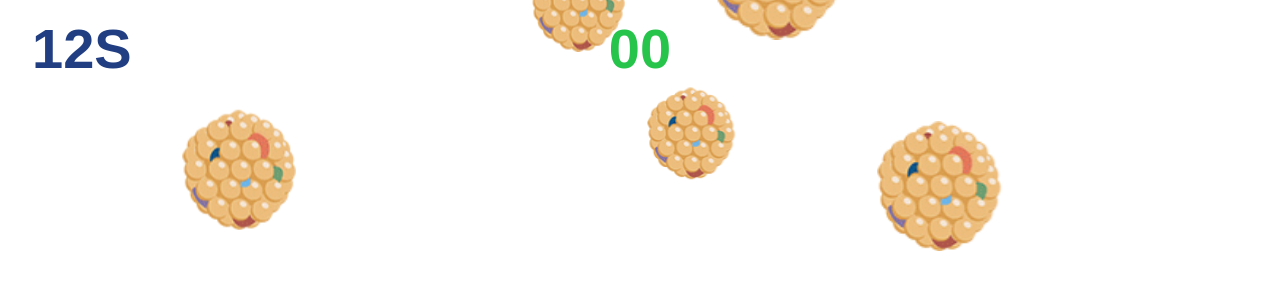
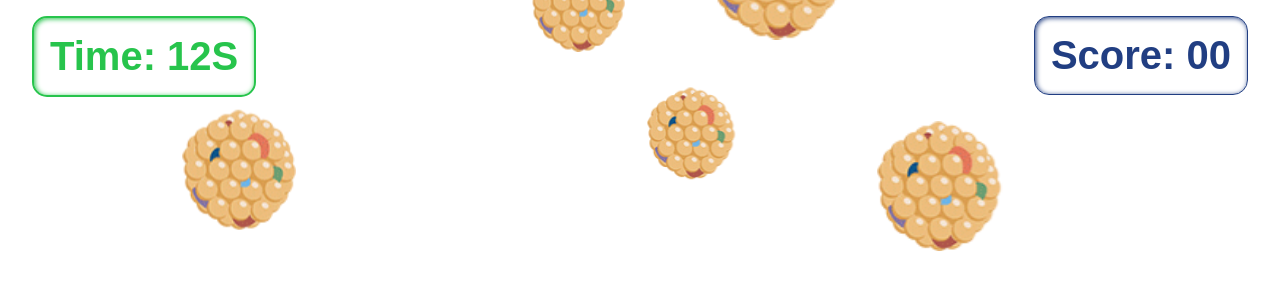
Before and after one commit to mkhamis266/game_servier_ldl_8-2023, a plain HTML site: page index.html in a window 1280 px wide. Both pictures are taken after a click on the element 428 px from the left and 656 px from the top of the page. Drawn offline with nearby package versions, Linux system fonts and the light colour scheme.

Commit message:
style changes

```diff
--- a/index.html
+++ b/index.html
@@ -3,7 +3,7 @@
   <head>
     <meta charset="UTF-8" />
     <meta name="viewport" content="width=device-width, initial-scale=1.0" />
-    <link rel="shortcut icon" href="imgs/fav.png" type="image/x-icon">
+    <link rel="shortcut icon" href="imgs/fav.png" type="image/x-icon" />
     <title>Servier - LDL Game</title>
     <link rel="stylesheet" href="./style.css" />
   </head>
@@ -13,10 +13,10 @@
       <div class="start"></div>
     </div>
     <div class="game">
-      <div class="counter" id="counter">00s</div>
-      <div class="score"><span class="points">00</span></div>
-      <div class="gloves">
-        <img src="imgs/glove.png" alt="" />
+      <div class="counter">Time: <span id="counter">00</span></div>
+      <div class="score">Score: <span class="points">00</span></div>
+      <div id="gloves" class="gloves">
+        <img id="glovesImage" src="imgs/glove.png" alt="" />
       </div>
     </div>
     <div class="result">
--- a/style.css
+++ b/style.css
@@ -1,17 +1,3 @@
-/* @font-face {
-  font-family: "ITC Avant Garde Gothic Pro";
-  src: local("ITC Avant Garde Gothic Pro"), url("fonts/OTF-v.2.000/ITC\ Avant\ Garde\ Gothic\ Pro-Bold.otf");
-  src: local("ITC Avant Garde Gothic Pro"), url("fonts/OTF-v.2.000/ITC\ Avant\ Garde\ Gothic\ Pro-Bold\ Oblique.otf");
-  src: local("ITC Avant Garde Gothic Pro"), url("fonts/OTF-v.2.000/ITC\ Avant\ Garde\ Gothic\ Pro-Book.otf");
-  src: local("ITC Avant Garde Gothic Pro"), url("fonts/OTF-v.2.000/ITC\ Avant\ Garde\ Gothic\ Pro-Book\ Oblique.otf");
-  src: local("ITC Avant Garde Gothic Pro"), url("fonts/OTF-v.2.000/ITC\ Avant\ Garde\ Gothic\ Pro-Demi.otf");
-  src: local("ITC Avant Garde Gothic Pro"), url("fonts/OTF-v.2.000/ITC\ Avant\ Garde\ Gothic\ Pro-Demi\ Oblique.otf");
-  src: local("ITC Avant Garde Gothic Pro"), url("fonts/OTF-v.2.000/ITC\ Avant\ Garde\ Gothic\ Pro-Medium.otf");
-  src: local("ITC Avant Garde Gothic Pro"), url("fonts/OTF-v.2.000/ITC\ Avant\ Garde\ Gothic\ Pro-Medium\ Oblique.otf");
-  src: local("ITC Avant Garde Gothic Pro"), url("fonts/OTF-v.2.000/ITC\ Avant\ Garde\ Gothic\ Pro-XLight\ Oblique.otf");
-  src: local("ITC Avant Garde Gothic Pro"), url("fonts/OTF-v.2.000/ITC\ Avant\ Garde\ Gothic\ Pro-XLt.otf");
-} */
-
 * {
   padding: 0;
   margin: 0;
@@ -19,7 +5,7 @@
   -webkit-user-select: none;
 }
 body {
-  /* font-family: "ITC Avant Garde Gothic Pro"; */
+  font-family: 'Trebuchet MS', sans-serif;
 }
 
 .home,
@@ -58,19 +44,23 @@ body {
 
 .score {
   position: absolute;
-  font-size: 3.5rem;
+  font-size: 2.5rem;
   z-index: 200;
   font-family: arial;
   color: #213e82;
   user-select: none;
-  padding-top: 1rem;
-  width: 100%;
+  margin: 1rem;
+  margin-right: 1rem;
+  padding: 1rem;
+  /* width: 100%; */
   top: 0;
-  text-align: center;
+  right: 1rem;
+  text-align: right;
   font-weight: bold;
-}
-.score .points {
-  color: #27c44c;
+  background-color: #fff;
+  border: 1px solid #213e82;
+  box-shadow: 1px 1px 5px #213e82  inset;
+  border-radius: 15px;
 }
 
 .box {
@@ -88,17 +78,22 @@ body {
 }
 
 .counter {
-  width: 100%;
+  /* width: 100%; */
   margin: 0 auto;
   text-align: left;
   font-family: arial;
-  color: #213e82;
+  color: #27c44c;
   font-weight: bold;
-  padding-top: 1rem;
-  padding-left: 2rem;
-  font-size: 3.5rem;
-  position: relative;
+  margin-top: 1rem;
+  margin-left: 2rem;
+  padding: 1rem;
+  font-size: 2.5rem;
+  position: absolute;
   z-index: 9999;
+  background-color: #fff;
+  border: 2px solid #27c44c;
+  border-radius: 15px;
+  box-shadow: 1px 1px 5px inset;
 }
 
 .gloves {
```
